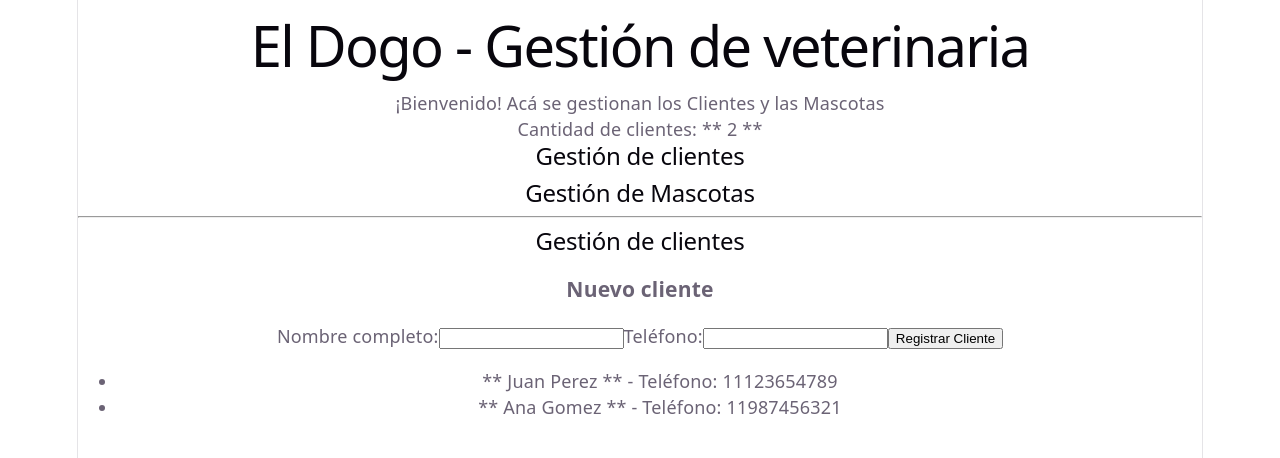
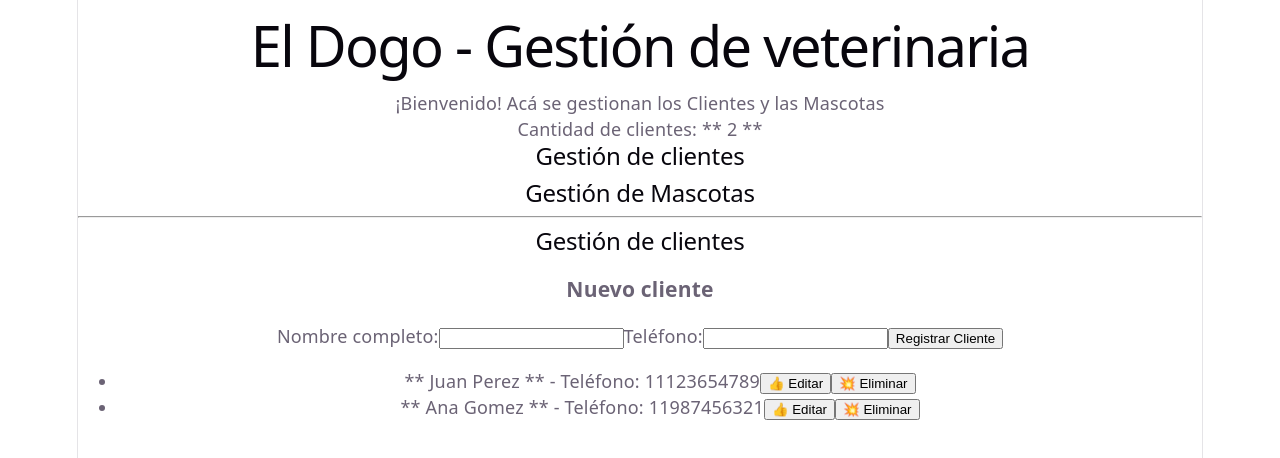
Before and after one commit to Walter-Lauxmann/el-dogo-react-3, a React (Vite) app: page / in a window 1280 px wide. Shown: the top 458 px of the page. Built offline with nearby package versions, Linux system fonts and the light colour scheme.

Commit message:
04 - Eliminación y Edición

```diff
--- a/src/App.jsx
+++ b/src/App.jsx
@@ -1,5 +1,6 @@
 import { useState } from 'react';
 import FormularioCliente from './components/FormularioCliente';
+import ClienteItem from './components/clienteItem';
 import './App.css';
 
 function App() {
@@ -11,6 +12,27 @@
 
   const agregarNuevoCliente = (nuevoCliente) => {
     setClientes([...clientes, nuevoCliente]);
+  }
+
+  const eliminarCliente = (clienteId) => {
+    const listaActualizada = clientes.filter(cliente =>
+      cliente.id !== clienteId
+    );
+
+    setClientes(listaActualizada);
+
+  }
+
+  const actualizarCliente = (clienteActualizado) => {
+    const listaActualizada = clientes.map(cliente => {
+      if (cliente.id === clienteActualizado.id) {
+        return clienteActualizado;
+      }
+
+      return cliente;
+    });
+
+    setClientes(listaActualizada);
   }
 
   return (
@@ -30,9 +52,12 @@
           <ul>
             {
             clientes.map((cliente) => (
-              <li key={cliente.id}>
-                ** {cliente.nombre} ** - Teléfono: {cliente.telefono}
-              </li>
+              <ClienteItem
+                key={cliente.id}
+                cliente={cliente}
+                onEliminar={eliminarCliente}
+                onGuardar={actualizarCliente}
+              />
             ))
             }
           </ul>
--- /dev/null
+++ b/src/components/ClienteItem.jsx
@@ -0,0 +1,64 @@
+import { useState } from "react";
+
+function ClienteItem({ cliente, onEliminar, onGuardar }) {
+
+    const [esEdicion, setEsEdicion] = useState(false);
+
+    const [nombreEditado, setNombreEditado] = useState(cliente.nombre);
+    const [telefonoEditado, setTelefonoEditado] = useState(cliente.telefono);
+
+    const manejadorEliminar = () => {
+        if(window.confirm(`¿Seguro que desea eliminar a ${cliente.nombre}?`)) {
+            onEliminar(cliente.id);
+        }
+    }
+
+    const manejadorEditar = () => {
+        setEsEdicion(true);
+    }
+
+    const manejadorGuardar = (e) => {
+        e.preventDefault();
+        const clienteActualizado = {
+            ...cliente,
+            nombre: nombreEditado,
+            telefono: telefonoEditado
+        };
+
+        onGuardar(clienteActualizado);
+
+        setEsEdicion(false);
+
+    }
+
+    return (
+        <li key={cliente.id}>
+            {
+                esEdicion ? (
+                    <form onSubmit={manejadorGuardar}>
+                        <input
+                            type="text"
+                            value={nombreEditado}
+                            onChange={(e) => setNombreEditado(e.target.value)}
+                        />
+                        <input
+                            type="text"
+                            value={telefonoEditado}
+                            onChange={(e) => setTelefonoEditado(e.target.value)}
+                        />
+                        <button type="submit">Guardar</button>
+                        <button type="button" onClick={() => setEsEdicion(false)}>Cancelar</button>
+                    </form>
+                ) : (
+                    <div>
+                        ** {cliente.nombre} ** - Teléfono: {cliente.telefono}
+                        <button onClick={manejadorEditar}> 👍 Editar</button>
+                        <button onClick={manejadorEliminar}> 💥 Eliminar</button>
+                    </div>
+                )
+            }
+        </li>
+    )
+}
+
+export default ClienteItem;
```
